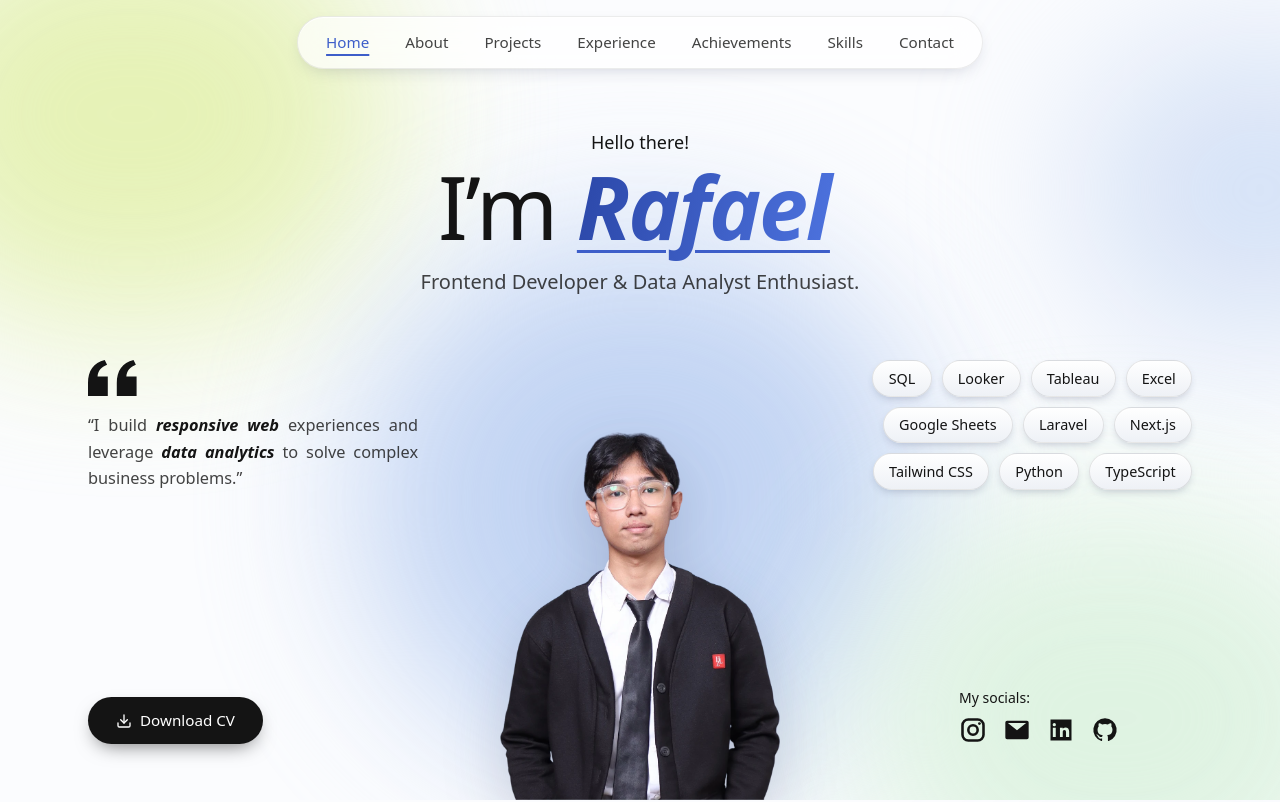
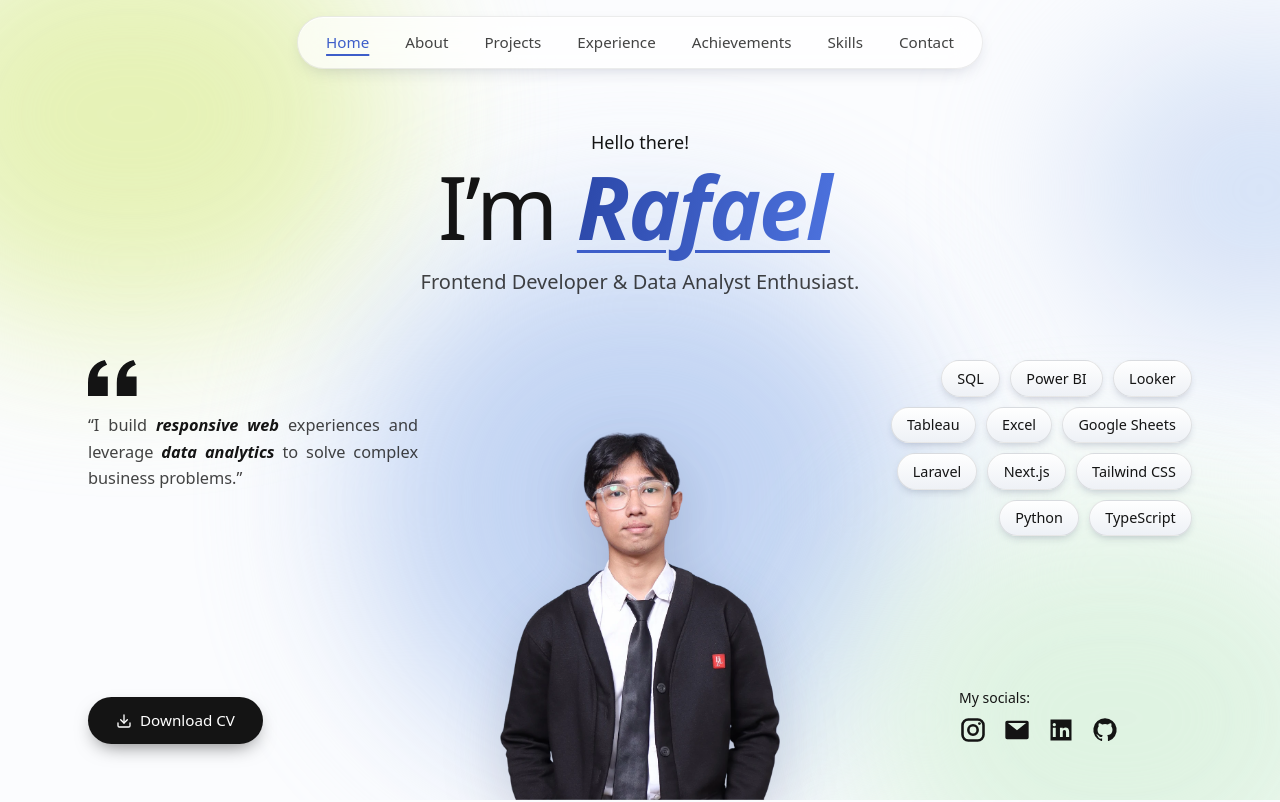
Before and after one commit to aelolel/portfolio, a Next.js app: page / in a window 1280 px wide. Shown: the top 802 px of the page. Built offline with nearby package versions, Linux system fonts and the light colour scheme.

Commit message:
Add Power BI to hero skills

```diff
--- a/src/data/portfolio.ts
+++ b/src/data/portfolio.ts
@@ -22,6 +22,7 @@ export const profile = {
   cvUrl: "CV_Sebastian_Rafael_Bevan_Setyawan.pdf",
   heroSkills: [
     "SQL",
+    "Power BI",
     "Looker",
     "Tableau",
     "Excel",
```
